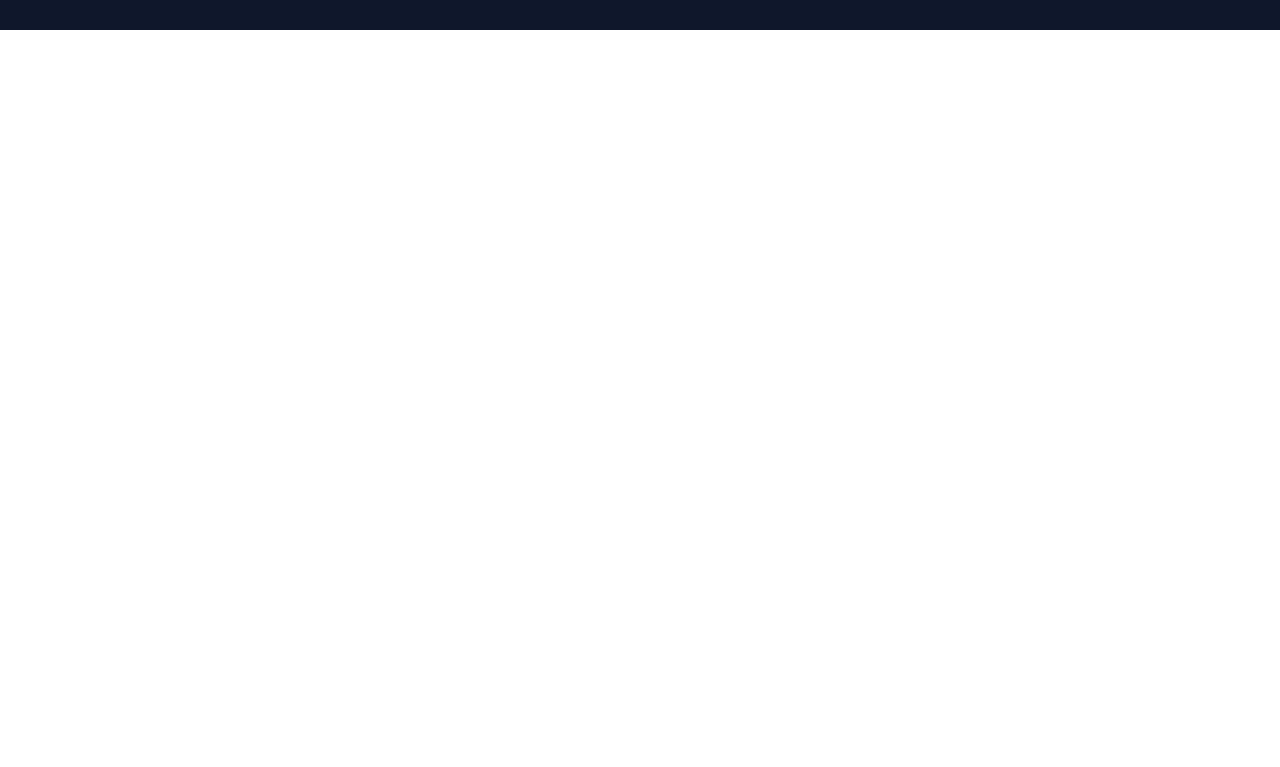
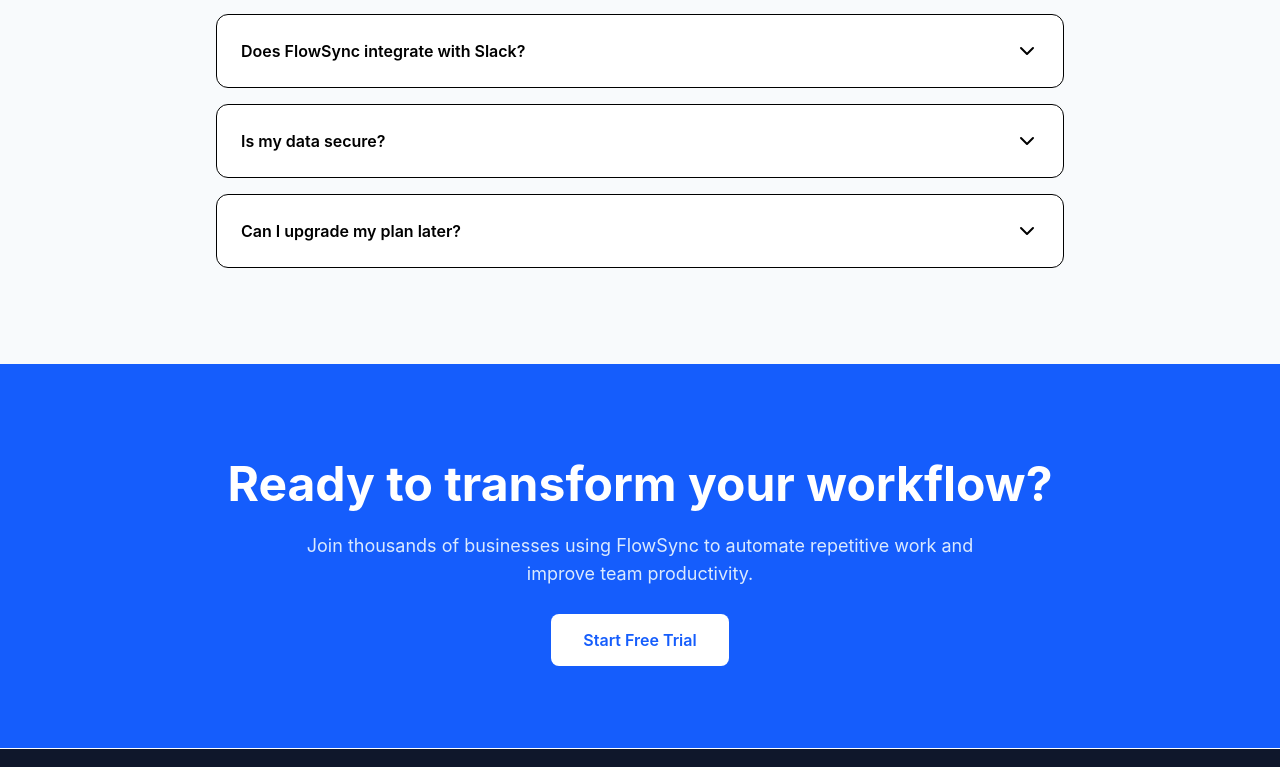
Before and after one commit to Charumehra/flowsync, a React (Vite) app: page / in a window 1280 px wide. Shown: the part 2793-3560 px from the top of the page. Before the commit the page ends 2823 px from the top, so only its background shows below. Built offline with nearby package versions, Linux system fonts and the light colour scheme.

Commit message:
add accessible FAQ accordion component and create call to call action section

```diff
--- /dev/null
+++ b/src/components/CTA.jsx
@@ -0,0 +1,33 @@
+import { Link } from "react-router-dom";
+
+export default function CTA() {
+  return (
+    <section className="bg-blue-600 py-24">
+
+      <div className="mx-auto max-w-5xl px-6 text-center">
+
+        <h2 className="text-5xl font-bold text-white">
+          Ready to transform your workflow?
+        </h2>
+
+        <p className="mx-auto mt-6 max-w-2xl text-lg text-blue-100">
+          Join thousands of businesses using FlowSync to automate
+          repetitive work and improve team productivity.
+        </p>
+
+        <div className="mt-10">
+
+          <Link
+            to="/pricing"
+            className="rounded-lg bg-white px-8 py-4 font-semibold text-blue-600 transition hover:bg-slate-100"
+          >
+            Start Free Trial
+          </Link>
+
+        </div>
+
+      </div>
+
+    </section>
+  );
+}
--- a/src/pages/Home.jsx
+++ b/src/pages/Home.jsx
@@ -3,6 +3,8 @@
 import Features from "../components/Features";
 import Stats from "../components/Stats";
 import Testimonials from "../components/Testimonials";
+import FAQ from "../components/FAQ";
+import CTA from "../components/CTA";
 
 export default function Home() {
   return (
@@ -12,6 +14,8 @@
       <Features />
       <Stats />
       <Testimonials />
+      <FAQ />
+      <CTA />
     </>
   );
 }
```
